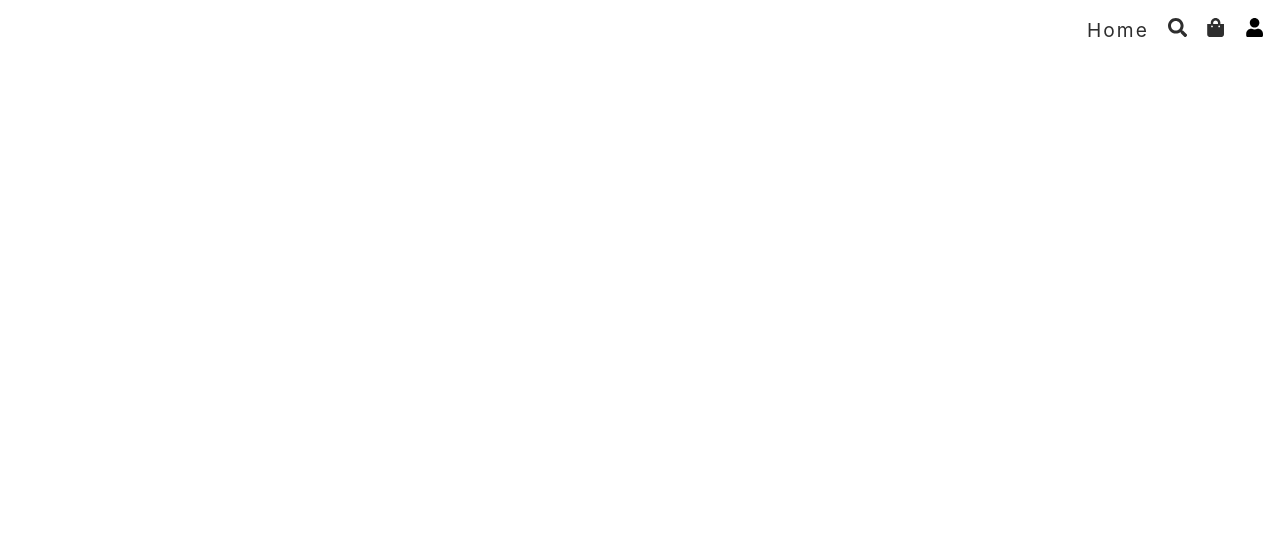
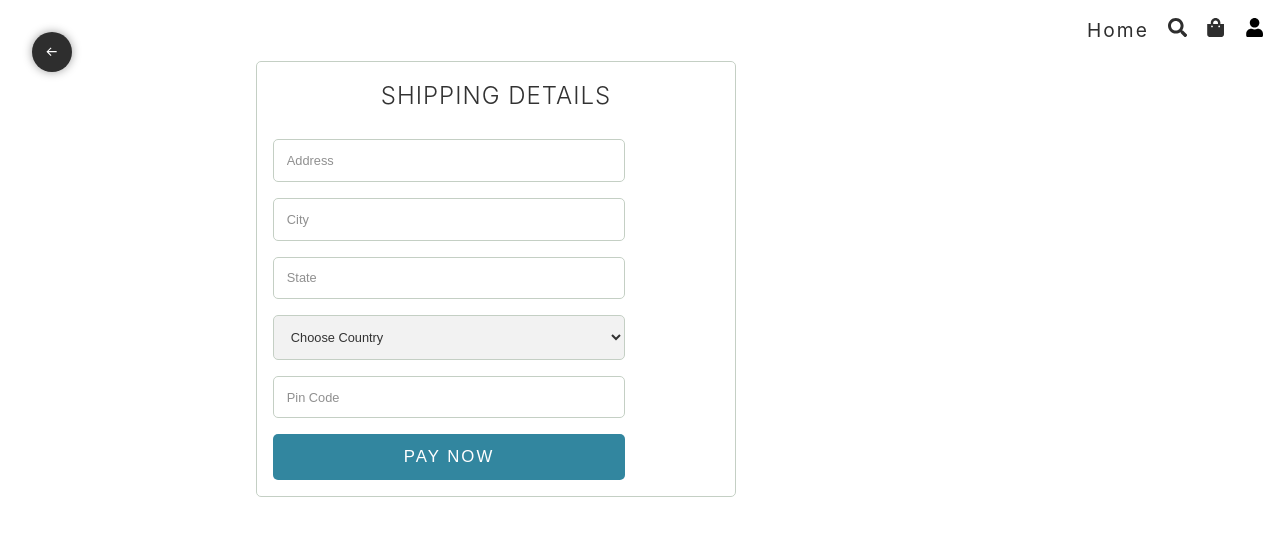
Before and after one commit to daljeet723/Ecommerce--MERN-Typexcript-Sass, a React (Vite) app in the folder Ecommerce-frontend/: page /shipping in a window 1280 px wide. Before the commit this address had no page. Shown: the top 536 px of the page. Built offline with nearby package versions, Linux system fonts and the light colour scheme.

Commit message:
Cart and shipping page UI

```diff
--- a/Ecommerce-frontend/src/App.tsx
+++ b/Ecommerce-frontend/src/App.tsx
@@ -8,6 +8,7 @@
 const Home = lazy(() => import("./pages/home"));
 const Search = lazy(() => import("./pages/search"));
 const Cart = lazy(() => import("./pages/cart"));
+const Shipping = lazy(() => import("./pages/shipping"));
 
 //ADMIN
 const Dashboard = lazy(() => import("./pages/admin/dashboard"));
@@ -32,7 +33,7 @@
   return (
     <Router>
       {/* HEADER */}
-      <Header/>
+      <Header />
       {/* fallback used to display other value when page/data is loading */}
       <Suspense fallback={<Loader />}>
         <Routes>
@@ -40,6 +41,10 @@
           <Route path="/search" element={<Search />} />
           <Route path="/cart" element={<Cart />} />
 
+          {/* Logged in user routes */}
+          <Route>
+            <Route path="/shipping" element={<Shipping />} />
+          </Route>
 
 
           {/* ADMIN ROUTES */}
--- a/Ecommerce-frontend/src/pages/cart.tsx
+++ b/Ecommerce-frontend/src/pages/cart.tsx
@@ -1,15 +1,16 @@
 import { useEffect, useState } from "react";
 import { VscError } from "react-icons/vsc"
 import CartItem from "../components/cart-item";
+import { Link } from "react-router-dom";
 
 const cartItems = [
   {
-    productId:"dbhend",
-    photo:"https://m.media-amazon.com/images/I/71vFKBpKakL._SX569_.jpg",
-    name:"MacBook",
-    price:84000,
+    productId: "dbhend",
+    photo: "https://m.media-amazon.com/images/I/71vFKBpKakL._SX569_.jpg",
+    name: "MacBook",
+    price: 84000,
     quantity: 2,
-    stock:10
+    stock: 10
   }
 ];
 const subtotal = 2000;
@@ -27,38 +28,52 @@
 
   //when coupon changes then call useEffect
   //when user type something show invalid upto time user stops typing
-  useEffect(()=>{
+  useEffect(() => {
 
-    const timeOutId = setTimeout(()=>{
+    const timeOutId = setTimeout(() => {
       //50% chances of correct code 0.5 means 50%
       //after every 1 sec
-      if(Math.random()> 0.5) setIsValidCouponCode(true);
+      if (Math.random() > 0.5) setIsValidCouponCode(true);
       else setIsValidCouponCode(false);
-    },1000);
+    }, 1000);
 
-    return ()=>{
+    return () => {
       clearTimeout(timeOutId);
       setIsValidCouponCode(false);
     };
-  },[couponCode]);
+  }, [couponCode]);
 
   return (
     <div className="cart">
 
       {/* Product details on left side */}
       <main>
-        {cartItems.map((i,idx)=>(
-          <CartItem key={idx} cartItem={i} />
-        ))}
+        {cartItems.length > 0 ?
+          (cartItems.map((i, idx) => (
+            <CartItem key={idx} cartItem={i} />
+          ))) :
+          (<h1>No Items Added</h1>)
+        }
+
       </main>
 
       {/* Right side checkout details */}
       <aside>
-        <p>Subtotal: ₹{subtotal}</p>
-        <p>Shipping Charges: ₹{shippingCharges}</p>
-        <p>Tax: ₹{tax}</p>
-        <p>Discount: <em> -  ₹{discount}</em></p>
-        <p><b>Total: ₹{total}</b></p>
+        <p>Subtotal:
+          <span className="priceDetail">₹{subtotal}</span>
+        </p>
+        <p>Shipping Charges:
+          <span className="priceDetail">₹{shippingCharges}</span>
+        </p>
+        <p>Tax:
+          <span className="priceDetail">₹{tax}</span>
+        </p>
+        <p>Discount:
+          <span className="priceDetail"><em> -  ₹{discount}</em></span>
+        </p>
+        <p><b>Total: </b>
+          <span className="priceDetail"> <b>₹{total}</b></span>
+        </p>
         <input type="text"
           placeholder="Coupon Code"
           value={couponCode}
@@ -74,7 +89,11 @@
             (<span className="red">
               Invalid Coupon <VscError />
             </span>)
-        )}
+        )};
+
+        {/* Navigate to shipping page if items exists in cart */}
+
+        {cartItems.length > 0 && <Link to="/shipping">Checkout</Link>}
       </aside>
     </div>
   )
--- /dev/null
+++ b/Ecommerce-frontend/src/pages/shipping.tsx
@@ -0,0 +1,76 @@
+import React, { ChangeEvent, useState } from 'react'
+import { BiArrowBack, BiSelectMultiple } from 'react-icons/bi';
+
+const Shipping = () => {
+
+    const [shippingInfo, setShippingInfo] = useState({
+        address: "",
+        city: "",
+        state: "",
+        country: "",
+        pinCode: ""
+    });
+
+    const changeHandler = (e: ChangeEvent<HTMLInputElement | HTMLSelectElement>) => {
+        setShippingInfo((prev) =>
+        ({
+            ...prev,
+            [e.target.name]: e.target.value
+        }))
+    }
+
+    return (
+        <div className='shipping'>
+            <button className='back-btn'><BiArrowBack /></button>
+            <form>
+            <h1>Shipping Details</h1>
+                <input type="text"
+                    required
+                    placeholder='Address'
+                    name="address"
+                    value={shippingInfo.address}
+                    onChange={changeHandler}
+                />
+
+                <input type="text"
+                    required
+                    placeholder='City'
+                    name="city"
+                    value={shippingInfo.city}
+                    onChange={changeHandler}
+                />
+
+                <input type="text"
+                    required
+                    placeholder='State'
+                    name="state"
+                    value={shippingInfo.state}
+                    onChange={changeHandler} />
+
+                <select
+                    name="country"
+                    required
+                    value={shippingInfo.country}
+                    onChange={changeHandler}
+                >
+                    <option value="">Choose Country</option>
+                    <option value="australia">Australia</option>
+                    <option value="canada">Canada</option>
+                    <option value="india">India</option>
+                </select>
+
+                <input type="number"
+                    required
+                    placeholder='Pin Code'
+                    name="pinCode"
+                    value={shippingInfo.pinCode}
+                    onChange={changeHandler}
+                />
+
+                <button type='submit'>Pay Now</button>
+            </form>
+        </div>
+    )
+}
+
+export default Shipping
--- a/Ecommerce-frontend/src/styles/_cart.scss
+++ b/Ecommerce-frontend/src/styles/_cart.scss
@@ -5,6 +5,7 @@
 
     > main {
       width: 70%;
+
       > h1 {
         @include heading(2px);
         text-align: center;
@@ -17,11 +18,11 @@
 
     > aside {
       width: 30%;
-      padding: 2rem;
-      border:1px solid #B6C4B6;
-      border-radius: 8px;
-      background-color: #F5F5F5;
-      @include flex(column, center, stretch, 1rem);
+      height:21rem;
+      padding: 1.5rem;
+
+      border-left:1px solid #E5E1DA;
+      @include flex(column, center, stretch, 0.5rem);
       > input {
         padding: 1rem;
         border: 1px solid rgba(0, 0, 0, 0.28);
@@ -30,12 +31,18 @@
         margin-top: 1rem;
       }
       > p {
-        font-size: 1.1rem;
+        font-size: 0.8rem;
+        color: #535766;
+        > .priceDetail{
+          float:right;
+        }
       }
 
+
       > a {
+        margin-top: -1.5rem;
         background-color: $color3;
-        padding: 1rem;
+        padding: 0.5rem;
         text-decoration: none;
         color: $color1;
         @include flex;
@@ -60,17 +67,17 @@
 
   .cart-item {
     padding: 1rem;
-    @include flex(row, flex-start, center, 3rem);
+    @include flex(row, flex-start, center, 1.5rem);
 
     > img {
-      @include square(10rem);
+      @include square(8rem);
       object-fit: contain;
     }
 
     > article {
       @include flex(column, center, flex-start, 0.25rem);
       a {
-        font-size: 1.2rem;
+        font-size: 1rem;
         color: $color2;
         &:hover {
           color: $color3;
--- /dev/null
+++ b/Ecommerce-frontend/src/styles/_shipping.scss
@@ -0,0 +1,69 @@
+.shipping {
+    @include flex(row,flex-start,center,1rem);
+
+    .back-btn {
+        @include square(2.5rem);
+        background-color: $color2;
+        color: $color1;
+        @include flex;
+        position: fixed;
+        top: 2rem;
+        left: 2rem;
+        border-radius: 100%;
+        border: none;
+        outline: none;
+        cursor: pointer;
+        @include baseShadow;
+
+        svg {
+            transition: all 0.3s;
+        }
+
+        &:hover svg {
+            translate: -0.25rem;
+        }
+    }
+
+    >form {
+        max-width: 480px;
+        width: 100%;
+        @include flex(column, flex-start, stretch, 1rem);
+        padding: 1rem;
+        border-radius: 5px;
+        margin-left: 20%;
+        border:1px solid #B6C4B6;
+        opacity:0.8;
+
+        >h1 {
+            @include heading(1px);
+            // font-size: 2rem;
+            margin-bottom: 0.6rem ;
+            text-align: center;
+        }
+
+        >input,
+        >select {
+            width:22rem;
+            border:1px solid #B6C4B6;
+            padding: 0.8rem;
+            outline: none;
+            font-size: 0.8rem;
+            border-radius: 5px;
+
+
+        }
+
+        >button {
+            @include btn(0.8rem, $color3, $color1);
+            width:22rem;
+            border-radius: 5px;
+            font-size: 1.05rem;
+            text-transform: uppercase;
+            letter-spacing: 2px;
+
+            &:hover {
+                opacity: 0.8;
+            }
+        }
+    }
+}
--- a/Ecommerce-frontend/src/styles/admin-styles/_mixin.scss
+++ b/Ecommerce-frontend/src/styles/admin-styles/_mixin.scss
@@ -1,6 +1,8 @@
-@mixin heading($spacing: 3px, $weight: 300) {
+@mixin heading($spacing: 2px, $weight: 300, $case: uppercase,$size:1.5rem) {
   letter-spacing: $spacing;
   font-weight: $weight;
+  text-transform: $case;
+  font-size: $size;
 }
 
 @mixin flex(
@@ -45,3 +47,12 @@
 @mixin baseShadow() {
   box-shadow: 0 0 10px rgba(0, 0, 0, 0.384);
 }
+
+@mixin btn($p: 0.5rem 1rem, $bg, $color) {
+  cursor: pointer;
+  border: none;
+  outline: none;
+  padding: $p;
+  background-color: $bg;
+  color: $color;
+}
--- a/Ecommerce-frontend/src/styles/app.scss
+++ b/Ecommerce-frontend/src/styles/app.scss
@@ -36,6 +36,7 @@
 
 @import "home";
 @import "cart";
+@import "shipping";
 @import "admin-styles/dashboard";
 @import "admin-styles/products";
 @import "admin-styles/chart";
```
